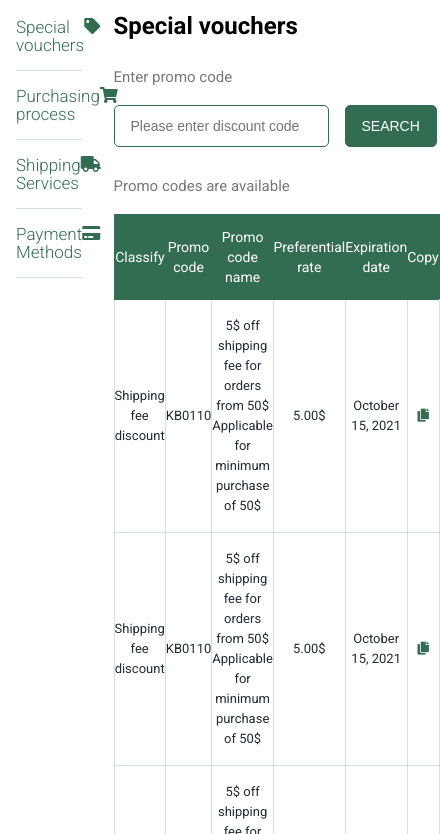
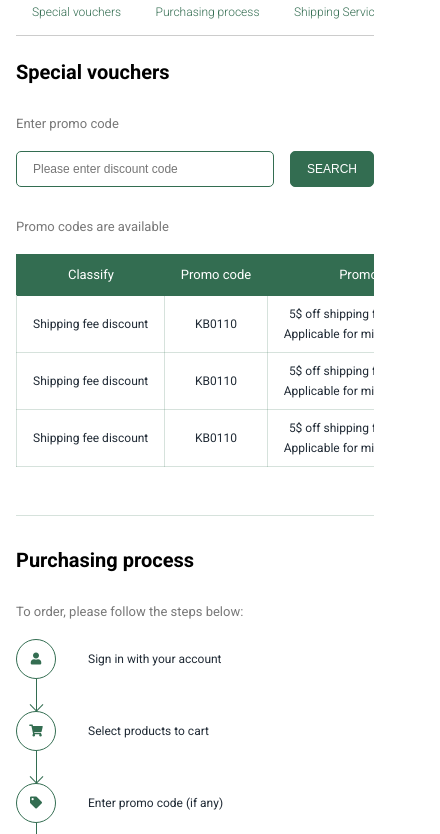
Before and after one commit to https-github-com-hieunt0303/Purchase, a plain HTML site: page index.html in a window 390 px wide. Shown: the part 94-928 px from the top of the page, 440 px wide, since content can reach past the window. Drawn offline with Linux system fonts and the light colour scheme.

Commit message:
responsive1

```diff
--- /dev/null
+++ b/assets/css/responsive.css
@@ -0,0 +1,116 @@
+@media (max-width: 600px){
+    .purchase__heading{
+        font-size: 2.6rem;
+    }
+    .purchase-menu__item{
+        font-size: 1.2rem;
+    }
+    .purchase-info__process-item-circle{
+        width: 40px;
+        height: 40px;
+    }
+    .purchase-info__process-item-circle-icon{
+        font-size: 1.2rem;
+    }
+    .purchase-info__process-item-info{
+        font-size: 1.2rem;
+    }
+    .purchase-info__voucher-Promo-btn,
+    .purchase-info__voucher-Promo-input{
+        font-size: 1.2rem;
+        padding: 10px 16px;
+    }
+    .purchase-info__payment-item{
+        padding: 8px 0;
+    }
+    .purchase-info__payment-item-info{
+        font-size: 1.2em;
+    }
+    .purchase-info__process-item{
+        margin-bottom: 32px;
+    }
+    .purchase-info__process-item-arrow{
+        height: 32px;
+    }
+}
+@media (max-width: 1023px){
+    /* .body-responsive{
+        width: 100%;
+        flex-direction: column;
+    } */
+    .menu-responsive,
+    .info-responsive{
+        width: 100%;
+    }
+    .purchase-menu{
+        overflow-x: scroll;
+        white-space: nowrap;
+        border-top: 1px solid #ccc;
+        border-bottom: 1px solid #ccc;
+    }
+    .purchase-menu__list{
+        width: 100%;
+        justify-content: space-around;
+        text-align: center;
+    }
+    .purchase-menu__link{
+        padding: 0 16px;
+        display: inline-block;
+    }
+    .purchase-menu__item{
+        width: 100%;
+        line-height: 1.4rem;
+        padding: 0;
+        border: none;
+        /* margin-right:48px; */
+    }
+    .purchase-menu__item i{
+        display: none;
+    }
+    .purchase-info__table-info{
+        overflow-x: scroll;
+        white-space: nowrap;
+        -ms-overflow-style: none;
+    }
+    .purchase-menu::-webkit-scrollbar,
+    .purchase-info__table-info::-webkit-scrollbar{
+        display: none;
+    }
+    .purchase-info__table th{
+        font-size: 1.3rem;
+        padding: 10px 16px;
+    }
+    .purchase-info__table td{
+        font-size: 1.2rem;
+        padding: 8px 16px;
+    }
+    .purchase-info__heading{
+        font-size: 2rem;
+    }
+    .purchase-info__title{
+        font-size: 1.3rem;
+    }
+}
+@media (min-width: 601px) and (max-width: 1023px){
+    .purchase__heading{
+        font-size: 3rem;
+    }
+    .purchase-menu__item{
+        font-size: 1.4rem;
+    }
+    .purchase-info__process-item-circle{
+        width: 50px;
+        height: 50px;
+    }
+    .purchase-info__process-item-circle-icon{
+        font-size: 1.6rem;
+    }
+    .purchase-info__process-item-info{
+        font-size: 1.4rem;
+    }
+    .purchase-info__voucher-Promo-btn,
+    .purchase-info__voucher-Promo-input{
+        font-size: 1.3rem;
+        line-height: 1.3rem;
+    }
+}
--- a/assets/css/style.css
+++ b/assets/css/style.css
@@ -82,7 +82,7 @@
 .purchase-info__voucher-Promo-btn{
     font-size: 1.4rem;
     line-height: 1.4rem;
-    font-weight: 400;
+    font-weight: 500;
     margin-left: 16px;
     color: var(--white-color);
     background-color: var(--primary-color);
@@ -151,6 +151,7 @@
     justify-items: center;
     align-items: center;
     justify-content: center;
+    margin-right: 32px;
 }
 .purchase-info__process-item-circle-icon{
     font-size: 2rem;
@@ -186,7 +187,6 @@
 }
 
 .purchase-info__process-item-info{
-    margin-left: 32px;
     font-size: 1.6rem;
     line-height: 1.6rem;
     font-weight: 400;
--- a/index.html
+++ b/index.html
@@ -7,6 +7,7 @@
     <title>Purchase</title>
     <link rel="stylesheet" href="./assets/css/base.css">
     <link rel="stylesheet" href="./assets/css/style.css">
+    <link rel="stylesheet" href="./assets/css/responsive.css">
     <link rel="stylesheet" href="./assets/fonts/fontawesome-free-5.15.3-web/css/all.css">
     <link href="https://fonts.googleapis.com/css2?family=Roboto:wght@100;300;400;500;700;900&display=swap" rel="stylesheet">
     <link href="https://fonts.googleapis.com/css2?family=Montserrat:wght@100;200;300;400;500;600;700;800;900&display=swap" rel="stylesheet">
@@ -20,8 +21,8 @@
         </div>
     </div>
     <div class="grid">
-        <div class="grid-row">
-            <div class="grid-col-3">
+        <div class="grid-row body-responsive">
+            <div class="grid-col-3 menu-responsive">
                 <nav class="purchase-menu">
                     <ul class="purchase-menu__list">
                         <a href="#voucher" class="purchase-menu__link">
@@ -51,7 +52,7 @@
                     </ul>
                 </nav>
             </div>
-            <div class="grid-col-7">
+            <div class="grid-col-7 info-responsive">
                 <div class="purchase-info">
                     <div id="vouver" class="purchase-info__voucher">
                         <h4 class="purchase-info__heading">Special vouchers</h4>
@@ -62,6 +63,7 @@
                                 <button class="purchase-info__voucher-Promo-btn">SEARCH</button>
                             </div>
                             <h5 class="purchase-info__title">Promo codes are available</h5>
+                            <div class="purchase-info__table-info">
                                 <table class="purchase-info__table">
                                     <tr>
                                         <th>Classify </th>
@@ -110,6 +112,7 @@
                                         </td>
                                     </tr>
                                 </table>
+                            </div>
                         </div>
                     </div>
 
```
Lines whose indentation alone changed are shown as unchanged.
